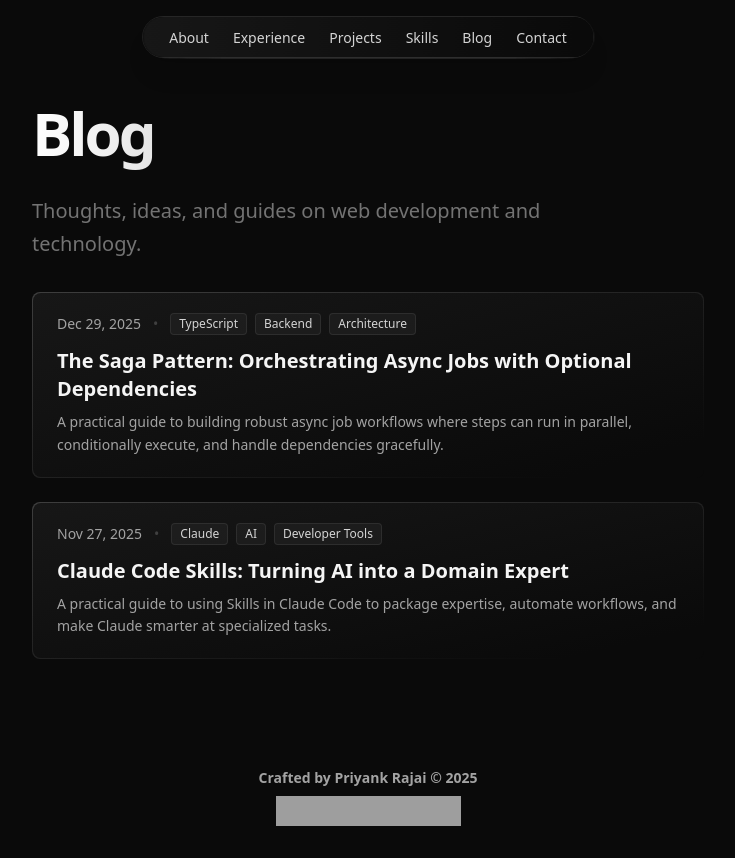
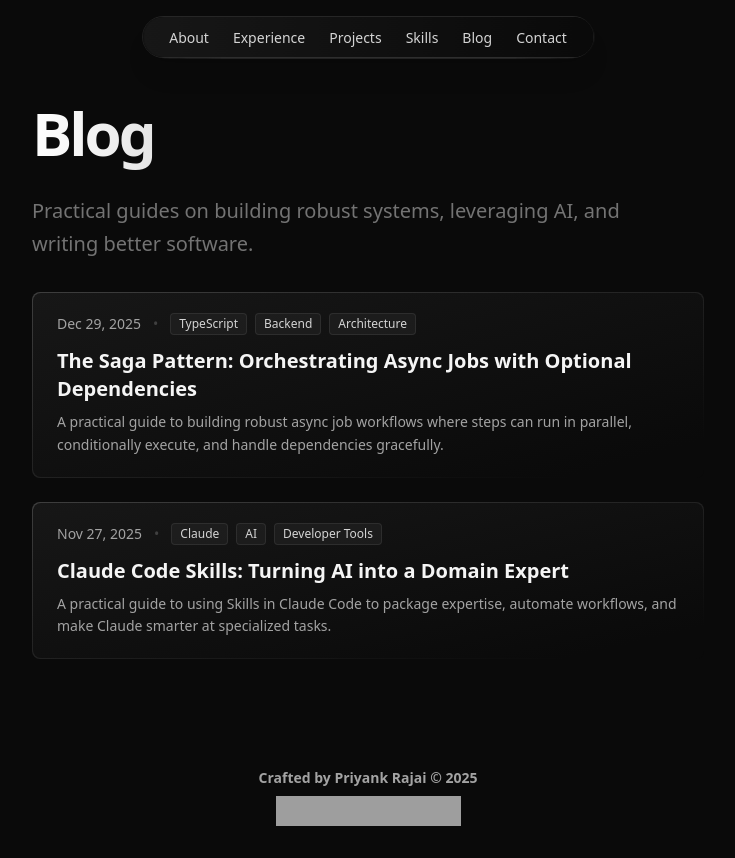
Before and after one commit to Ipriyankrajai/portfolio-v4, a Next.js app: page /blog in a window 1280 px wide. Shown: the whole page, without its empty margins (272-1007 px from the left). Built offline with nearby package versions, Linux system fonts and the light colour scheme; grey boxes are pictures that could not be loaded.

Commit message:
refactor: update blog description to focus on practical guides and AI integration

```diff
--- a/app/blog/page.tsx
+++ b/app/blog/page.tsx
@@ -11,7 +11,7 @@ const BLUR_FADE_DELAY = 0.04;
 
 const BLOG_TITLE = "Blog";
 const BLOG_DESCRIPTION =
-  "Thoughts, ideas, and guides on web development, React, Next.js, TypeScript, and modern technologies.";
+  "Practical guides on building robust systems, leveraging AI, and writing better software.";
 const ogImageUrl = `${siteConfig.url}/api/og?title=${encodeURIComponent(
   BLOG_TITLE
 )}&description=${encodeURIComponent(BLOG_DESCRIPTION)}`;
@@ -57,7 +57,8 @@ export default function BlogPage() {
               Blog
             </h1>
             <p className="max-w-[600px] text-neutral-500 md:text-xl/relaxed lg:text-base/relaxed xl:text-xl/relaxed mt-4">
-              Thoughts, ideas, and guides on web development and technology.
+              Practical guides on building robust systems, leveraging AI, and
+              writing better software.
             </p>
           </BlurFade>
 
```
